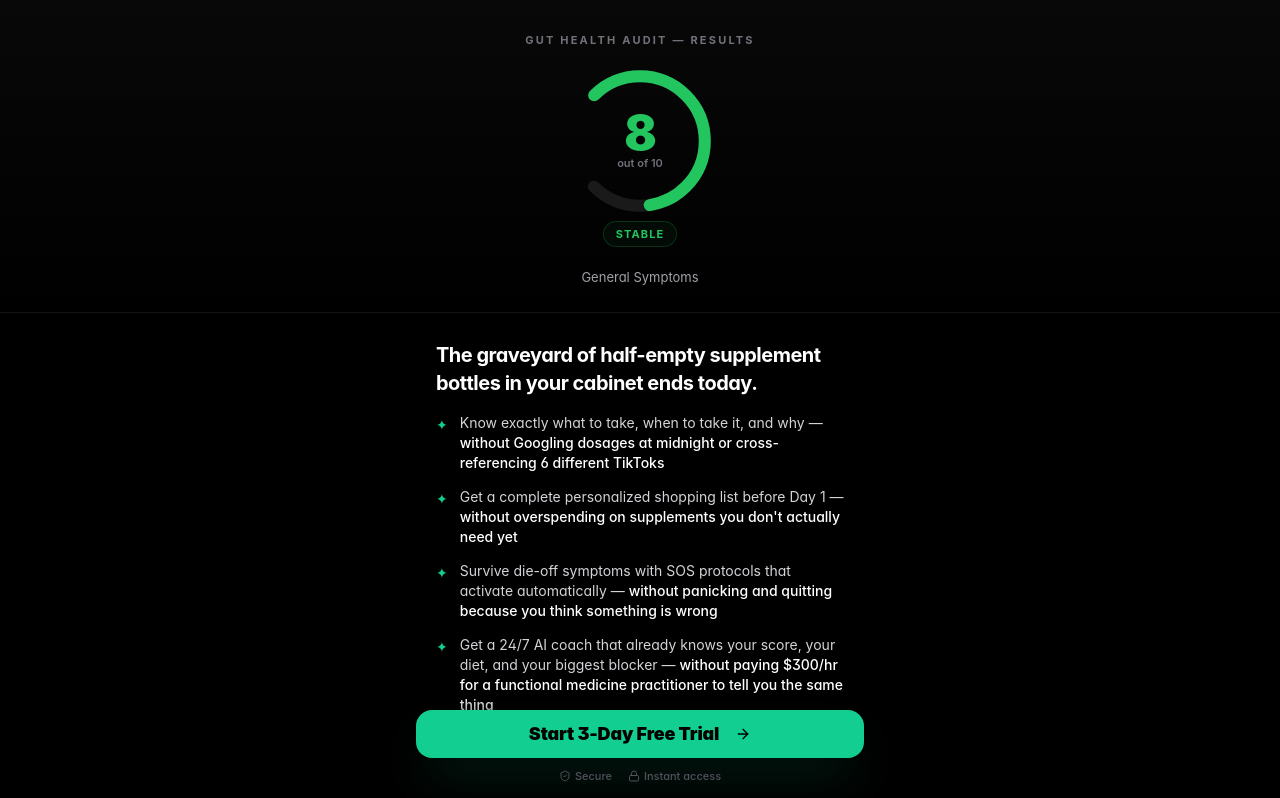
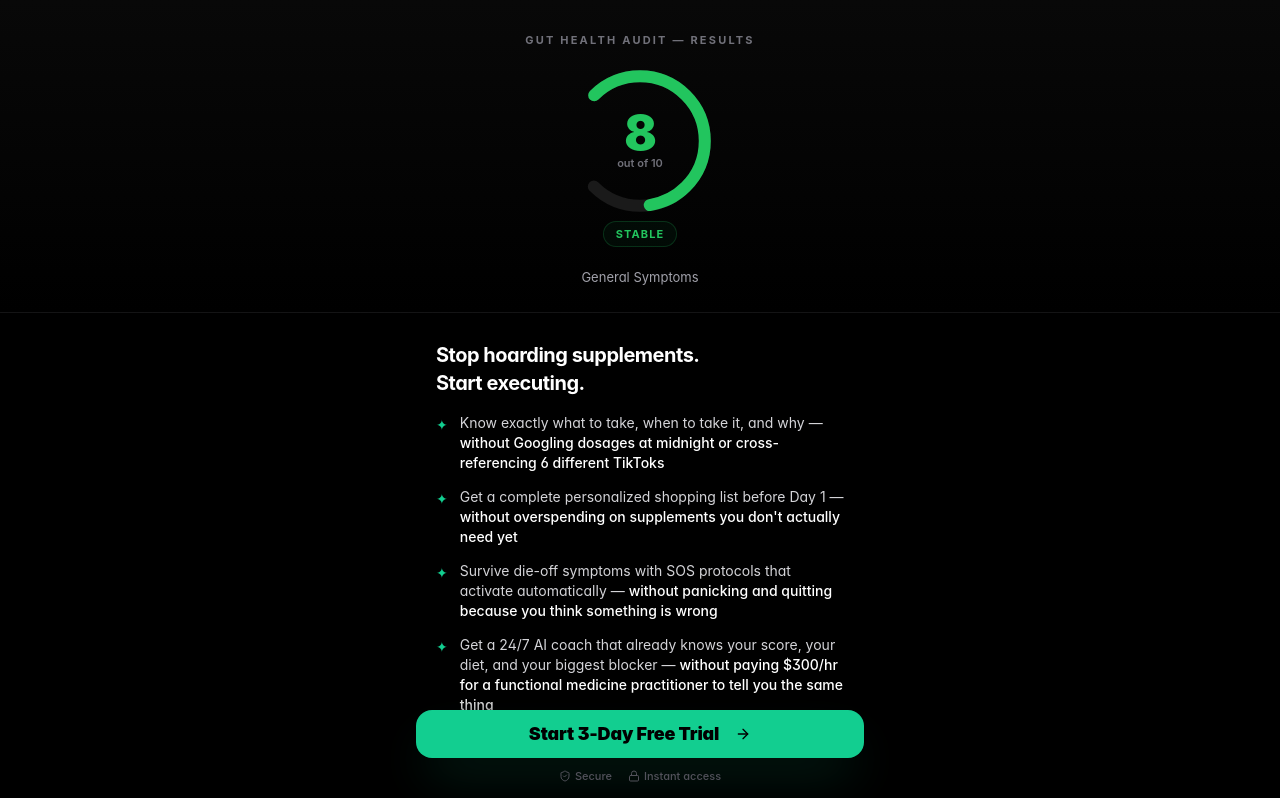
Before and after one commit to zackirvinicloud-design/theaurareset, a React (Vite) app: page /payment-required in a window 1280 px wide. Shown: the top 798 px of the page. Built offline with nearby package versions, Linux system fonts and the light colour scheme; no server answers.

Commit message:
copy: 5 word witty CTA header

```diff
--- a/src/pages/PaymentRequired.tsx
+++ b/src/pages/PaymentRequired.tsx
@@ -189,7 +189,7 @@ const PaymentRequired = () => {
 
           {/* ── Value Stack ── */}
           <div className="space-y-3.5 mb-8">
-            <h2 className="text-xl font-bold tracking-tight mb-4 text-balance">The graveyard of half-empty supplement bottles in your cabinet ends today.</h2>
+            <h2 className="text-xl font-bold tracking-tight mb-4 text-balance">Stop hoarding supplements. Start executing.</h2>
 
             <div className="flex items-start gap-3 text-sm"><span className="text-primary mt-0.5 shrink-0">✦</span><span className="text-zinc-300">Know exactly what to take, when to take it, and why — <span className="text-white font-medium">without Googling dosages at midnight or cross-referencing 6 different TikToks</span></span></div>
 
```
